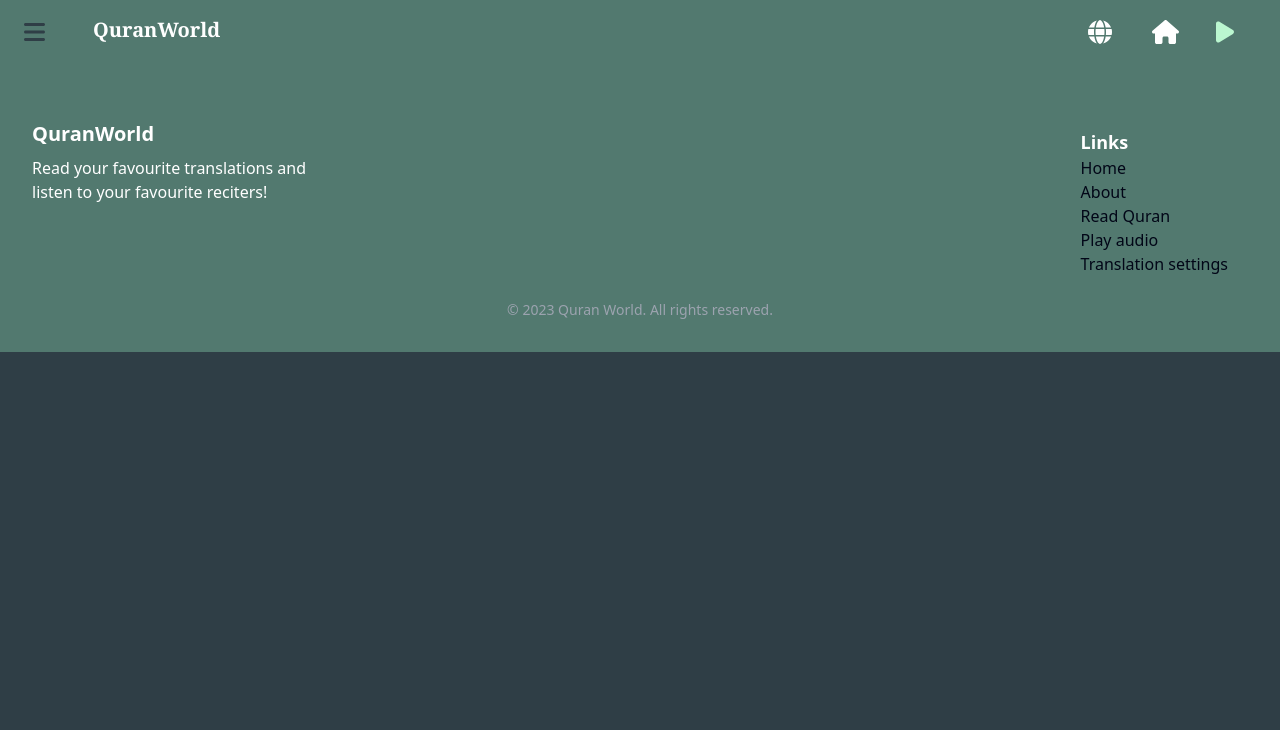
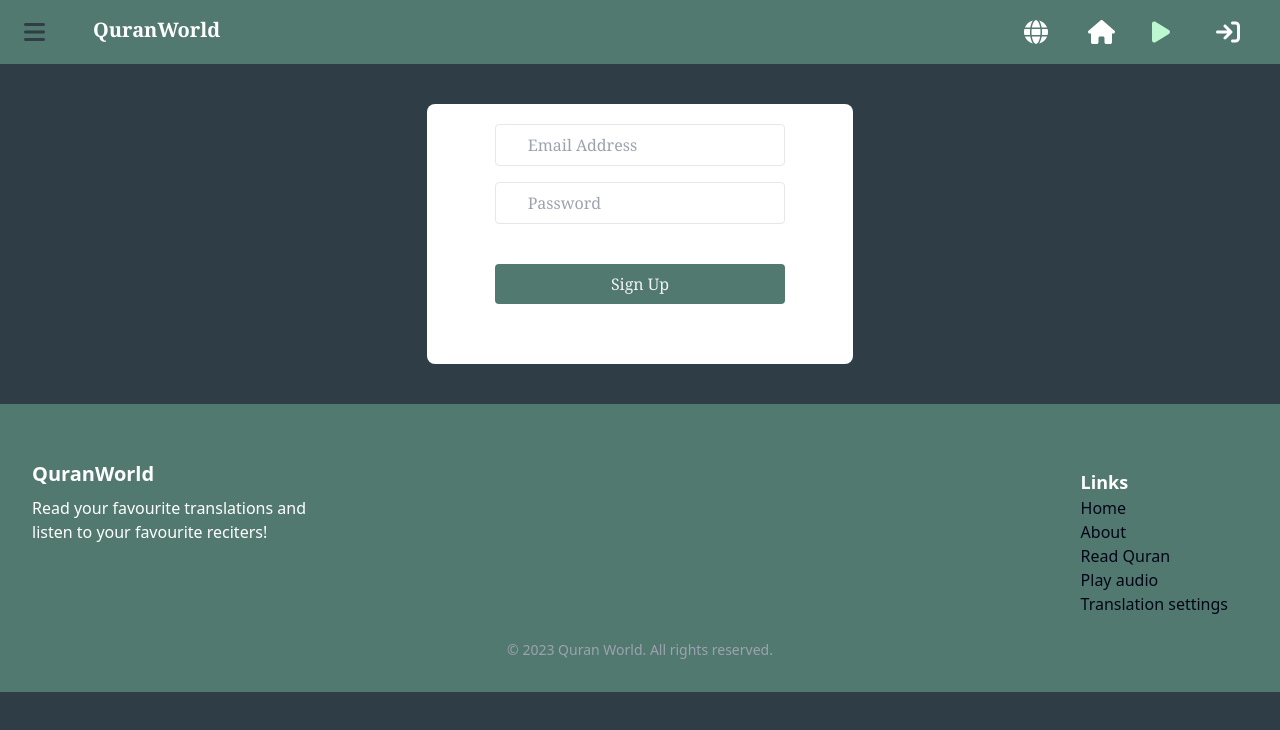
Before and after one commit to javeria2108/Quran-app-with-React-and-Redux, a React (Vite) app: page /Auth in a window 1280 px wide. Shown: the top 730 px of the page. Built offline with nearby package versions, Linux system fonts and the light colour scheme; no server answers.

Commit message:
auth sign up added

```diff
--- /dev/null
+++ b/firebaseConfig.js
@@ -0,0 +1,19 @@
+// Import the functions you need from the SDKs you need
+import { initializeApp } from "firebase/app";
+import { getAuth } from "firebase/auth";
+// TODO: Add SDKs for Firebase products that you want to use
+// https://firebase.google.com/docs/web/setup#available-libraries
+
+// Your web app's Firebase configuration
+const firebaseConfig = {
+  apiKey: "AIzaSyALd0EmcQWPmnmqm3Zz1E1I9Bh4KLi28_E",
+  authDomain: "quranapp-68b1e.firebaseapp.com",
+  projectId: "quranapp-68b1e",
+  storageBucket: "quranapp-68b1e.appspot.com",
+  messagingSenderId: "795561760782",
+  appId: "1:795561760782:web:9f32ffd5695ec19d1e045f"
+};
+
+// Initialize Firebase
+const app = initializeApp(firebaseConfig);
+export const auth=getAuth(app);
--- a/package.json
+++ b/package.json
@@ -15,6 +15,7 @@
     "@fortawesome/react-fontawesome": "^0.2.0",
     "axios": "^1.4.0",
     "emailjs-com": "^3.2.0",
+    "firebase": "^10.12.2",
     "framer-motion": "^10.12.18",
     "react": "^18.2.0",
     "react-dom": "^18.2.0",
@@ -40,5 +41,4 @@
     "vite": "^4.3.9"
   },
   "proxy": "https://api.quran.com"
-
 }
--- a/src/App.jsx
+++ b/src/App.jsx
@@ -9,6 +9,7 @@ import Layout from "./Components/Layout";
 import About from "./Pages/About";
 import { FeedbackForm } from "./Pages/FeedbackForm";
 import Footer from "./Components/Footer";
+import Auth from "./Pages/Auth";
 function App() {
 
   return (
@@ -19,6 +20,7 @@ function App() {
 
      <Routes>
      <Route path="/" element={<Home />} />
+        <Route path="/Auth" element={<Auth/>}/>
         <Route path="/verses/:id" element={<Verses />} />
         <Route path="/player/:id" element={<QuranAudioPlayer/>} />
         <Route path="/languages" element={<Languages/>}/>
--- a/src/Components/NavBar.jsx
+++ b/src/Components/NavBar.jsx
@@ -1,95 +1,101 @@
-import React from 'react'
+import React, { useState, useEffect } from 'react';
 import { FontAwesomeIcon } from "@fortawesome/react-fontawesome";
-import { faBars, faPlay,faGlobe ,faHome} from "@fortawesome/free-solid-svg-icons";
+import { faBars, faPlay, faGlobe, faHome, faSignIn, faUser } from "@fortawesome/free-solid-svg-icons";
 import { useNavigate } from 'react-router-dom';
-const bars = <FontAwesomeIcon icon={faBars} />;
-const globe = <FontAwesomeIcon icon={faGlobe} />;
-const home =<FontAwesomeIcon icon={faHome}/>
-const play=<FontAwesomeIcon icon={faPlay}/>
-const NavBar = ({onBarsClick}) => {
-  const navigate=useNavigate()
+import { auth } from "../../firebaseConfig";
+import { signOut, onAuthStateChanged } from 'firebase/auth';
+
+const NavBar = ({ onBarsClick }) => {
+  const navigate = useNavigate();
+  const [dropdown, setDropdown] = useState(false);
+  const [user, setUser] = useState(null);
+
+  useEffect(() => {
+    const unsubscribe = onAuthStateChanged(auth, (currentUser) => {
+      setUser(currentUser);
+    });
+
+    return () => unsubscribe();
+  }, []);
+
   const handlePlayClick = () => {
+    navigate('/player/1');
+  };
 
+  const handleHomeClick = () => {
+    navigate('/');
+  };
 
-    navigate('/player/1')
+  const handleGlobeClick = () => {
+    navigate('/languages');
   };
-  const handleHomeClick=()=>{
-    navigate('/')
-  }
-  const handleGlobeClick=()=>{
-navigate('/languages')
-  }
+
+  const handleSignInClick = () => {
+    navigate('/Auth');
+  };
+
+  const handleUserClick = () => {
+    setDropdown(!dropdown);
+  };
+
+  const handleSignOutClick = () => {
+    signOut(auth).then(() => {
+      setDropdown(false);
+      navigate('/Auth');
+    }).catch((error) => {
+      console.log(error);
+    });
+  };
+
+  const handleFavouritesClick = () => {
+    navigate('/favourites');
+  };
+
+  const handleNotesClick = () => {
+    navigate('/notes');
+  };
+
   return (
     <div>
-
-        <header className='flex flex-row fixed justify-between w-full h-16 bg-green-bg '>
+      <header className='flex flex-row fixed justify-between w-full h-16 bg-green-bg'>
         <div className='flex flex-row justify-start'>
-            <button className='text-white
-
-              md:text-xl
-              lg:text-2xl
-              py-2
-              px-1
-             sm:py-3 sm:px-6
-
-              transition duration-500 ease-in-out transform
-      hover:text-grey-bg'
-      onClick={onBarsClick} >{bars}</button>
-            <h1 className='
-            mt-2 pt-2 sm:mt-0 px-1 py-2 sm:py-4 sm:pl-6 text-white font-bold
-            text-xl'>QuranWorld</h1>
+          <button className='text-white md:text-xl lg:text-2xl py-2 px-1 sm:py-3 sm:px-6 transition duration-500 ease-in-out transform hover:text-grey-bg' onClick={onBarsClick}>
+            <FontAwesomeIcon icon={faBars} />
+          </button>
+          <h1 className='mt-2 pt-2 sm:mt-0 px-1 py-2 sm:py-4 sm:pl-6 text-white font-bold text-xl'>QuranWorld</h1>
         </div>
-            <div className='flex flex-row mr-1 sm:mr-6 '>
-              <button
-               className='text-white
-
-               md:text-xl
-               lg:text-2xl
-               py-2
-
-               sm:py-3 sm:px-6
-               w-16 h-16
-               transition duration-500 ease-in-out transform
-       hover:text-grey-bg'
-       onClick={handleGlobeClick}>
-
-                {globe}
+        <div className='flex flex-row mr-1 sm:mr-6'>
+          <button className='text-white md:text-xl lg:text-2xl py-2 sm:py-3 sm:px-6 w-16 h-16 transition duration-500 ease-in-out transform hover:text-grey-bg' onClick={handleGlobeClick}>
+            <FontAwesomeIcon icon={faGlobe} />
           </button>
-              <button  className='text-white
-
-            md:text-xl
-            lg:text-2xl
-            py-2
-
-            sm:py-3 sm:px-6
-            w-16 h-16
-            transition duration-500 ease-in-out transform
-    hover:text-grey-bg'
-    onClick={handleHomeClick}>
-
-
-                {home}
+          <button className='text-white md:text-xl lg:text-2xl py-2 sm:py-3 sm:px-6 w-16 h-16 transition duration-500 ease-in-out transform hover:text-grey-bg' onClick={handleHomeClick}>
+            <FontAwesomeIcon icon={faHome} />
           </button>
-              <button  className='text-green-200
-
-            md:text-xl
-            lg:text-2xl
-            py-2
-
-            sm:py-3 sm:px-6
-            w-16 h-16
-            transition duration-500 ease-in-out transform
-    hover:text-grey-bg '
-    onClick={handlePlayClick}>
-
-
-                {play}
+          <button className='text-green-200 md:text-xl lg:text-2xl py-2 sm:py-3 sm:px-6 w-16 h-16 transition duration-500 ease-in-out transform hover:text-grey-bg' onClick={handlePlayClick}>
+            <FontAwesomeIcon icon={faPlay} />
           </button>
-
+          {user ? (
+            <div className='relative'>
+              <button className='text-white md:text-xl lg:text-2xl py-2 sm:py-3 sm:px-6 w-16 h-16 transition duration-500 ease-in-out transform hover:text-grey-bg' onClick={handleUserClick}>
+                <FontAwesomeIcon icon={faUser} />
+              </button>
+              {dropdown && (
+                <div className='absolute right-0 mt-2 w-48 bg-white rounded-md shadow-lg'>
+                  <button className='block px-4 py-2 text-sm text-gray-700 hover:bg-gray-100' onClick={handleSignOutClick}>Sign Out</button>
+                  <button className='block px-4 py-2 text-sm text-gray-700 hover:bg-gray-100' onClick={handleFavouritesClick}>Favourites</button>
+                  <button className='block px-4 py-2 text-sm text-gray-700 hover:bg-gray-100' onClick={handleNotesClick}>Notes</button>
+                </div>
+              )}
+            </div>
+          ) : (
+            <button className='text-white md:text-xl lg:text-2xl py-2 sm:py-3 sm:px-6 w-16 h-16 transition duration-500 ease-in-out transform hover:text-grey-bg' onClick={handleSignInClick}>
+              <FontAwesomeIcon icon={faSignIn} />
+            </button>
+          )}
         </div>
       </header>
     </div>
-  )
-}
+  );
+};
 
-export default NavBar
+export default NavBar;
--- /dev/null
+++ b/src/Pages/Auth.jsx
@@ -0,0 +1,89 @@
+import React from "react";
+import { createUserWithEmailAndPassword } from "firebase/auth";
+import { useForm } from "react-hook-form";
+import { auth } from "../../firebaseConfig";
+import { useNavigate } from "react-router-dom";
+const Auth = () => {
+  const {
+    handleSubmit,
+    register,
+    formState: { errors },
+  } = useForm();
+const navigate=useNavigate();
+const onSubmit=(data)=>{
+    const email=data.email
+    const password=data.password
+
+    createUserWithEmailAndPassword(auth,email,password).then((userCredential) => {
+        // Signed up
+        const user = userCredential.user;
+        navigate("/")
+        // ...
+      })
+      .catch((error) => {
+        const errorCode = error.code;
+        const errorMessage = error.message;
+        console.log(errorCode,errorMessage)
+        // ..
+      });
+
+}
+
+
+  return (
+    <form onSubmit={handleSubmit(onSubmit)} className="w-2/3 md:w-1/3 bg-white rounded-lg items-center p-5 m-auto my-10">
+      <div className="px-12 pb-10">
+      <div className="w-full mb-2">
+          <div className="flex flex-col justify-center">
+            <input
+              type="email"
+              placeholder="Email Address"
+              {...register("email", {
+                required: "Required",
+                pattern: {
+                  value: /^[A-Z0-9._%+-]+@[A-Z0-9.-]+\.[A-Z]{2,}$/i,
+                  message: "invalid email address",
+                },
+              })}
+              className="px-8 w-full border rounded py-2 text-gray-700 focus:outline-none"
+            />
+            <p className="text-sm text-center text-red-700 m-1">
+              {" "}
+              {errors.email && errors.email.message}
+            </p>
+          </div>
+        </div>
+        <div className="w-full mb-2">
+          <div className="flex flex-col justify-center">
+          <input
+           className="px-8 w-full border rounded py-2 text-gray-700 focus:outline-none"
+          id="password"
+          type="password"
+          placeholder="Password"
+          {...register("password", {
+            required: "Password is required",
+            minLength: {
+              value: 8,
+              message: "Password must be at least 8 characters"
+            }
+          })}/>
+            <p className="text-sm text-center text-red-700 m-1">
+              {" "}
+              {errors.password && errors.password.message}
+            </p>
+          </div>
+        </div>
+
+
+        <button
+          type="submit"
+          className="w-full mt-6 py-2 rounded bg-green-bg hover:bg-slate-950 text-gray-100 focus:outline-none"
+        >
+          Sign Up
+        </button>
+      </div>
+    </form>
+  );
+};
+
+export default Auth;
```
Also changed, not shown: 1 other file (tests, documents, lock files or other folders). Lines whose indentation alone changed are shown as unchanged.
